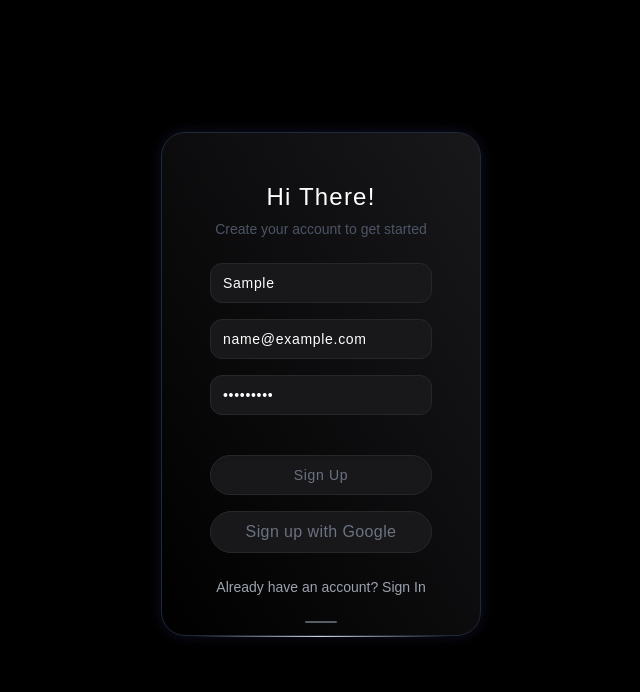
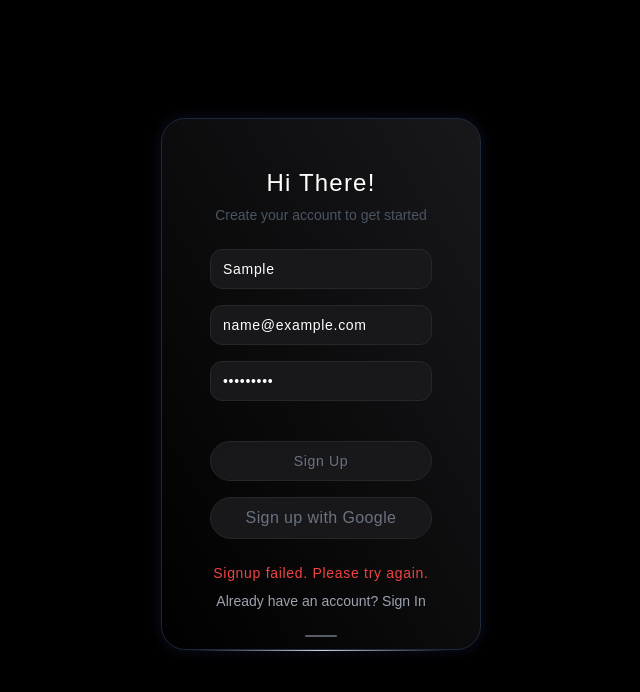
Before and after one commit to abhilashtengli/FeedWise, a Next.js app: page /signup in a window 1280 px wide. Both pictures are taken after typing "Sample", "name@example.com", "Sample123" into the empty fields and a click on the button "Sign Up". Shown: the top 692 px of the page, without its empty margins (319-959 px from the left). Built offline with nearby package versions, Linux system fonts and the light colour scheme; no server answers.

Commit message:
Signin and signup pending..

```diff
--- a/app/(ui)/signup/page.tsx
+++ b/app/(ui)/signup/page.tsx
@@ -156,6 +156,11 @@ const Signup = () => {
               </button>
             </form>
           </CardContent>
+          {signupError && (
+            <h1 className="text-center w-full text-sm font-thin tracking-wider  mb-2 text-red-500">
+              {signupError}
+            </h1>
+          )}
           <CardFooter className="flex flex-col items-center space-y-4">
             <Link
               href="/signin"
```
